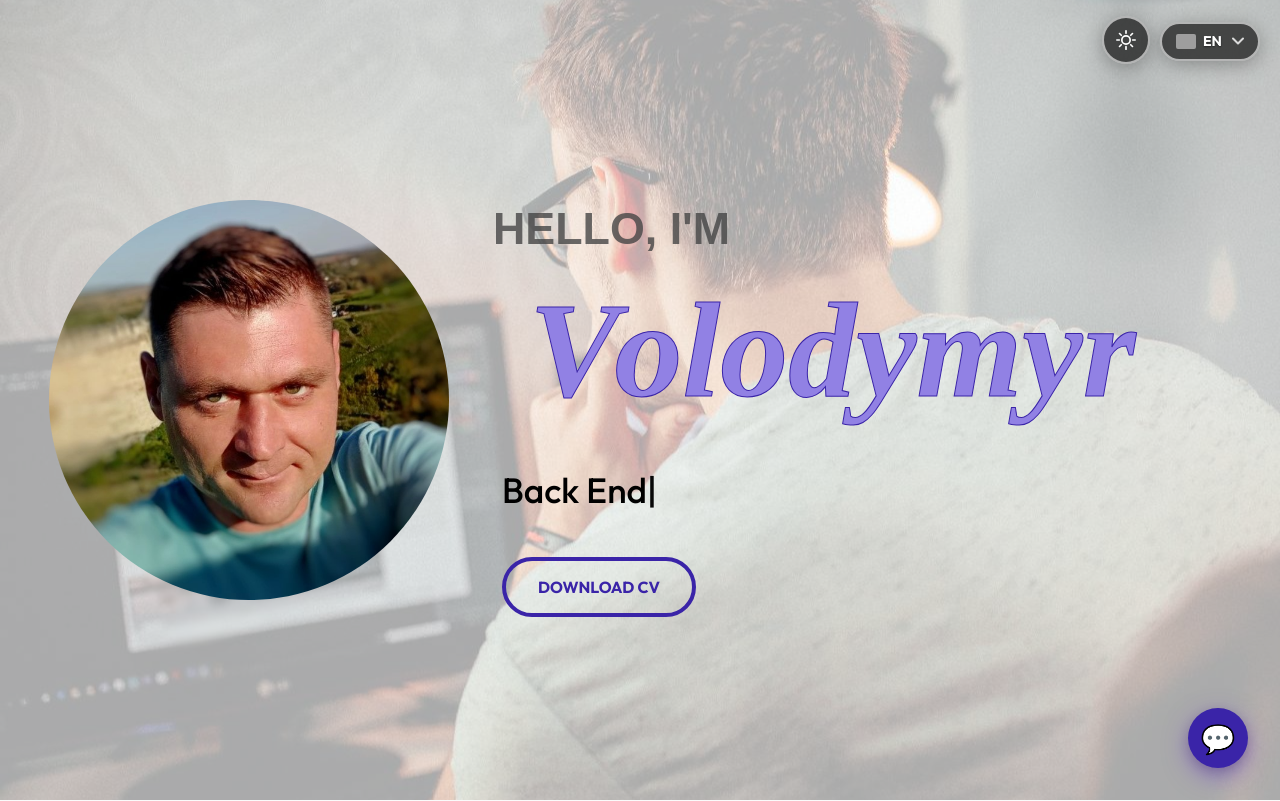
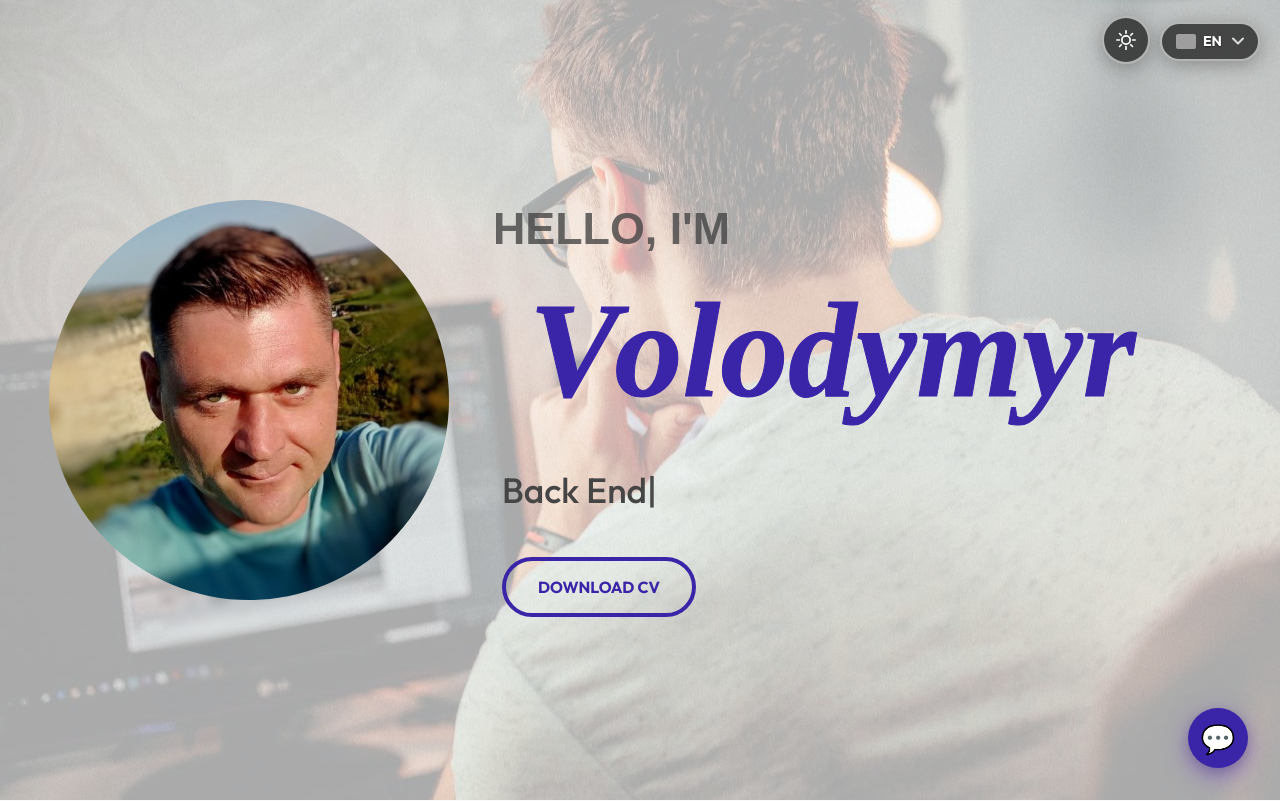
Before and after one commit to pestov-v/portfolio, a Next.js app: page / in a window 1280 px wide. Shown: the top 801 px of the page. Built offline with nearby package versions, Linux system fonts and the light colour scheme; grey boxes are pictures that could not be loaded; a web font is replaced by a local one.

Commit message:
changed text color for skils & name

```diff
--- a/src/components/Header/Header.module.scss
+++ b/src/components/Header/Header.module.scss
@@ -114,7 +114,7 @@
       line-height: 1.3;
 
       background: -webkit-linear-gradient(
-        var(--color-primary-light),
+        var(--color-primary),
         var(--color-primary)
       );
       -webkit-background-clip: text;
@@ -122,9 +122,9 @@
       -webkit-text-fill-color: transparent;
 
       @include respond-above(sm) {
-        color: var(--color-primary-light);
+        color: var(--color-primary);
         font-size: 3.5rem;
-        -webkit-text-stroke: 1px var(--color-primary);
+        -webkit-text-stroke: 1px var(--color-primary-dark);
       }
       @include respond-above(lg) {
         font-size: 4.5rem;
@@ -141,7 +141,7 @@
       margin-bottom: 1em;
       display: flex;
       align-items: center;
-      color: var(--color-black);
+      color: var(--text-primary);
       font-weight: 500;
 
       // Optimize Typed.js container for GPU
```
